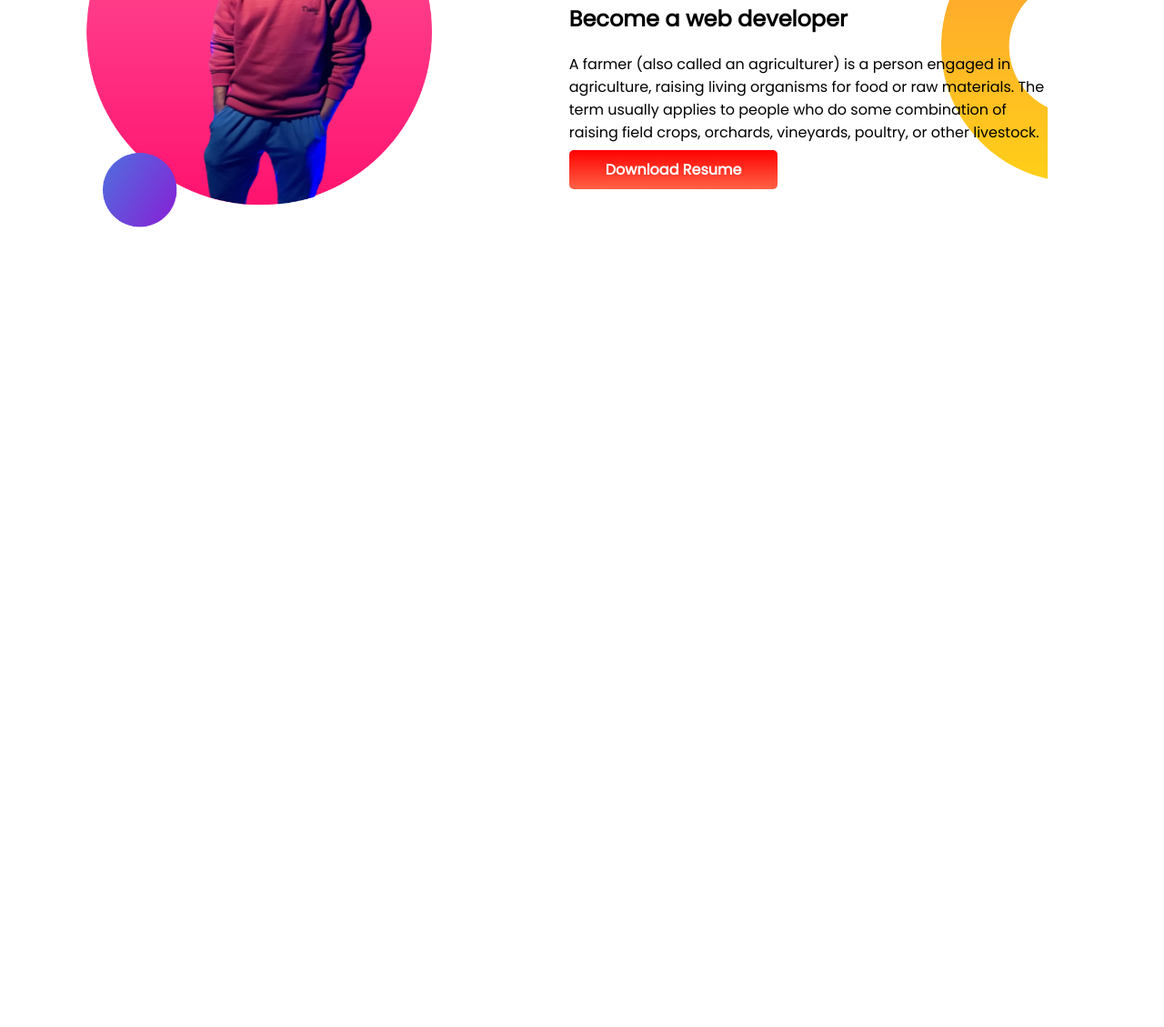
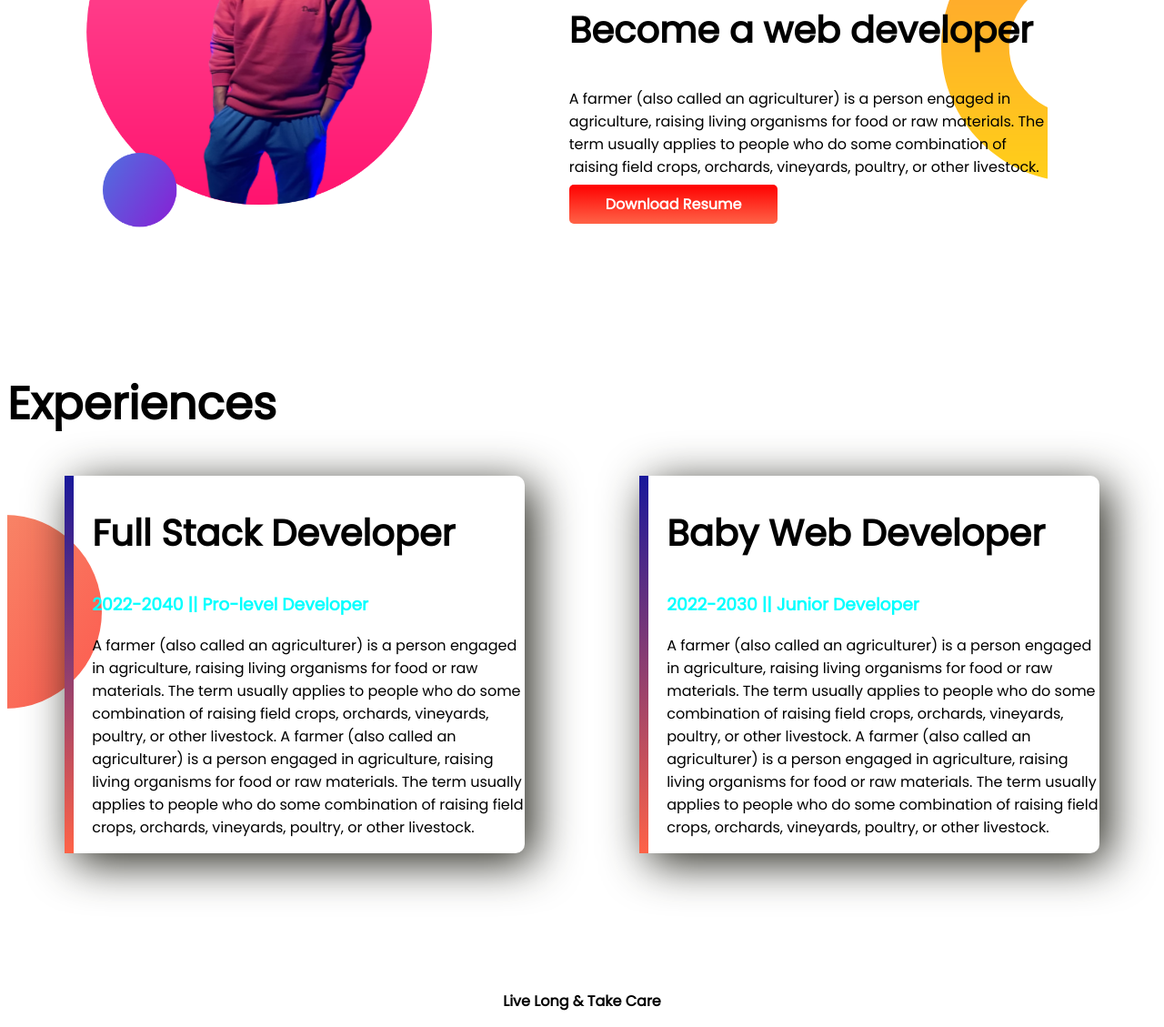
Before and after one commit to Tarikul-Islam-Saykat/developer-portfolio, a plain HTML site: page index.html in a window 1280 px wide. Shown: the part 826-1955 px from the top of the page at 91% size. Before the commit the page ends 1233 px from the top, so only its background shows below. Drawn offline with Linux system fonts and the light colour scheme.

Commit message:
Change Saved

```diff
--- a/index.html
+++ b/index.html
@@ -11,7 +11,7 @@
     <link rel="stylesheet" href="style.css">
 </head>
 <body>
-    <section class="top-banner">
+    <section class="top-banner flexible-container">
         <div class="half-width">
             <h1>Welcome to </h1>
             <h1><span class="Dot">Saykat's</span> World!</h1>
@@ -24,7 +24,7 @@
         </div>
     </section>
     <br>
-    <section class="dream-big">
+    <section class="dream-big flexible-container">
         <div class="half-width">
             <img src="images/my-bg21.png" alt="">
         </div>
@@ -35,5 +35,23 @@
             <a class="link-button" target="_blank" href="">Download Resume</a>
         </div>
     </section>
+    <section class="experinces-area">
+        <h1>Experiences</h1>
+        <div class="flexible-container">
+        <div id="web-dev-exp" class="experience-item">
+            <h2>Full Stack Developer</h2>
+            <h3 class="Dot">2022-2040 || Pro-level Developer</h3>
+            <p>A farmer (also called an agriculturer) is a person engaged in agriculture, raising living organisms for food or raw materials. The term usually applies to people who do some combination of raising field crops, orchards, vineyards, poultry, or other livestock. A farmer (also called an agriculturer) is a person engaged in agriculture, raising living organisms for food or raw materials. The term usually applies to people who do some combination of raising field crops, orchards, vineyards, poultry, or other livestock.</p>
+        </div>
+        <div id="web-dev-exp" class="experience-item">
+            <h2>Baby Web Developer</h2>
+            <h3 class="Dot">2022-2030 || Junior Developer</h3>
+            <p>A farmer (also called an agriculturer) is a person engaged in agriculture, raising living organisms for food or raw materials. The term usually applies to people who do some combination of raising field crops, orchards, vineyards, poultry, or other livestock. A farmer (also called an agriculturer) is a person engaged in agriculture, raising living organisms for food or raw materials. The term usually applies to people who do some combination of raising field crops, orchards, vineyards, poultry, or other livestock.</p>
+        </div>
+        </div>
+    </section>
+    <footer>
+        <p><strong>Live Long & Take Care</strong></p>
+    </footer>
 </body>
 </html>
--- a/style.css
+++ b/style.css
@@ -6,10 +6,13 @@ h1{
     font-size: 50px;
 
 }
+h2{
+    font-size: 40px;
+}
 .Dot{
     color:aqua;
 }
-section{
+.flexible-container{
     display:flex;
     margin-bottom: 150px;
 }
@@ -38,3 +41,25 @@ section{
     background-position:right;
     margin-right: 120px;
 }
+.experinces-area{
+    background-image: url(images/exp-bg.png);
+    background-repeat: no-repeat;
+    background-position: left;
+}
+.experience-item{
+    width: 40%;
+    margin-left: 5%;
+    margin-right: 5%;
+    padding-left: 20px;
+    border-radius: 10px;
+    box-shadow: 10px 10px 50px rgb(37, 37, 28);
+
+}
+#web-dev-exp{
+    border-left: 10px solid;
+    border-image: linear-gradient(rgb(24, 24, 155), tomato);
+    border-image-slice: 1;
+}
+footer p{
+    text-align:center ;
+}
```
Also changed, not shown: images/Saykat.png (deleted), images/jhankar.png (deleted), images/jhankar2.png (deleted), showOff/BWSaykat.jpg (deleted), showOff/BgSaykat.jpg (deleted), showOff/ColSaykat.jpg (deleted), showOff/SainSaykat.jpg (deleted), showOff/Saykat.png (deleted), 4 other files.
